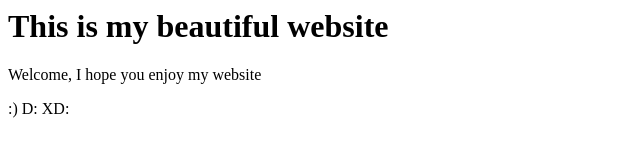
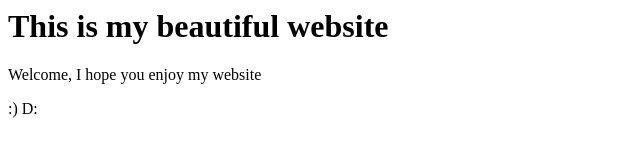
Before and after one commit to padhiash/awesome_repo, a plain HTML site: page index.html in a window 1280 px wide. Shown: the full height of the page, 0-640 px from the left. Drawn offline with Linux system fonts and the light colour scheme.

Commit message:
add index.html

```diff
--- a/index.html
+++ b/index.html
@@ -2,5 +2,5 @@
 <title> Thjis is my website </title>
 <h1> This is my beautiful website </h1>
 <p>Welcome, I hope you enjoy my website </p>
-<p> :) D: XD: </p>
+<p> :) D: </p>
 </html>
```
